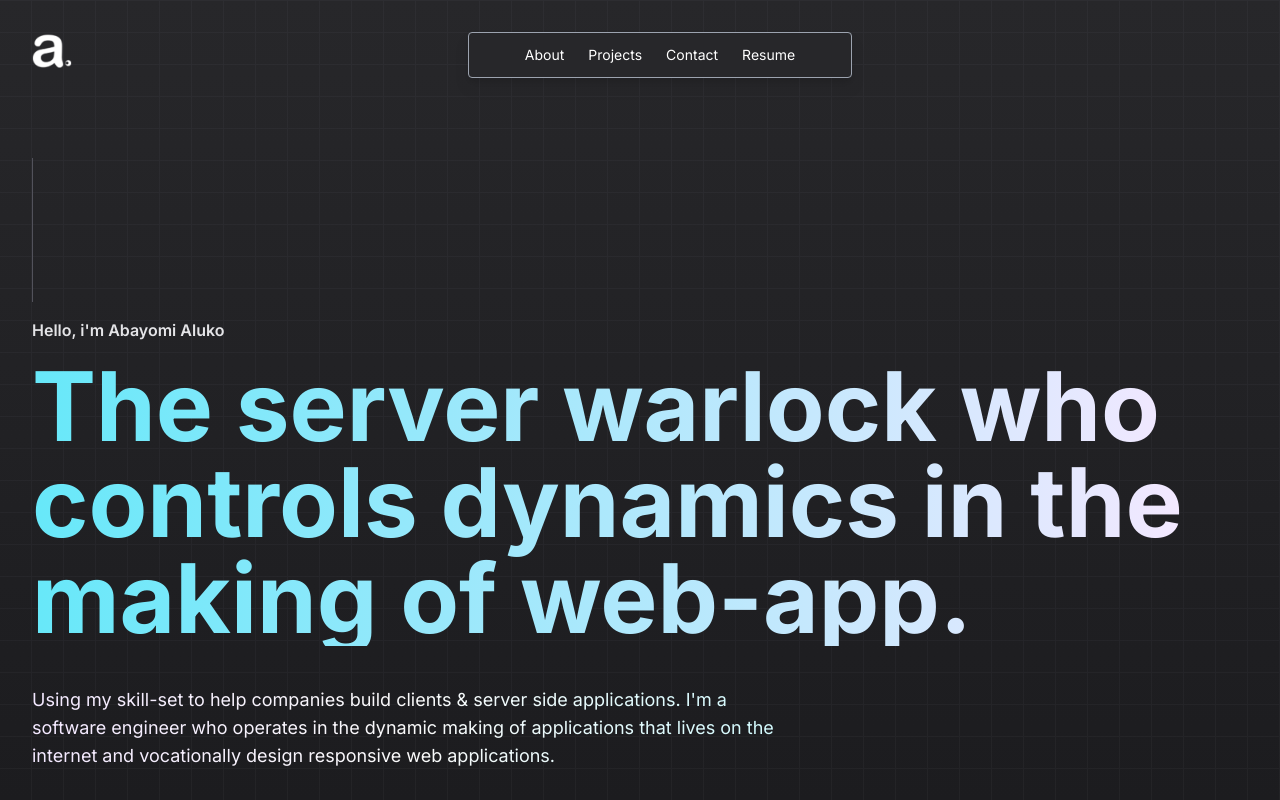
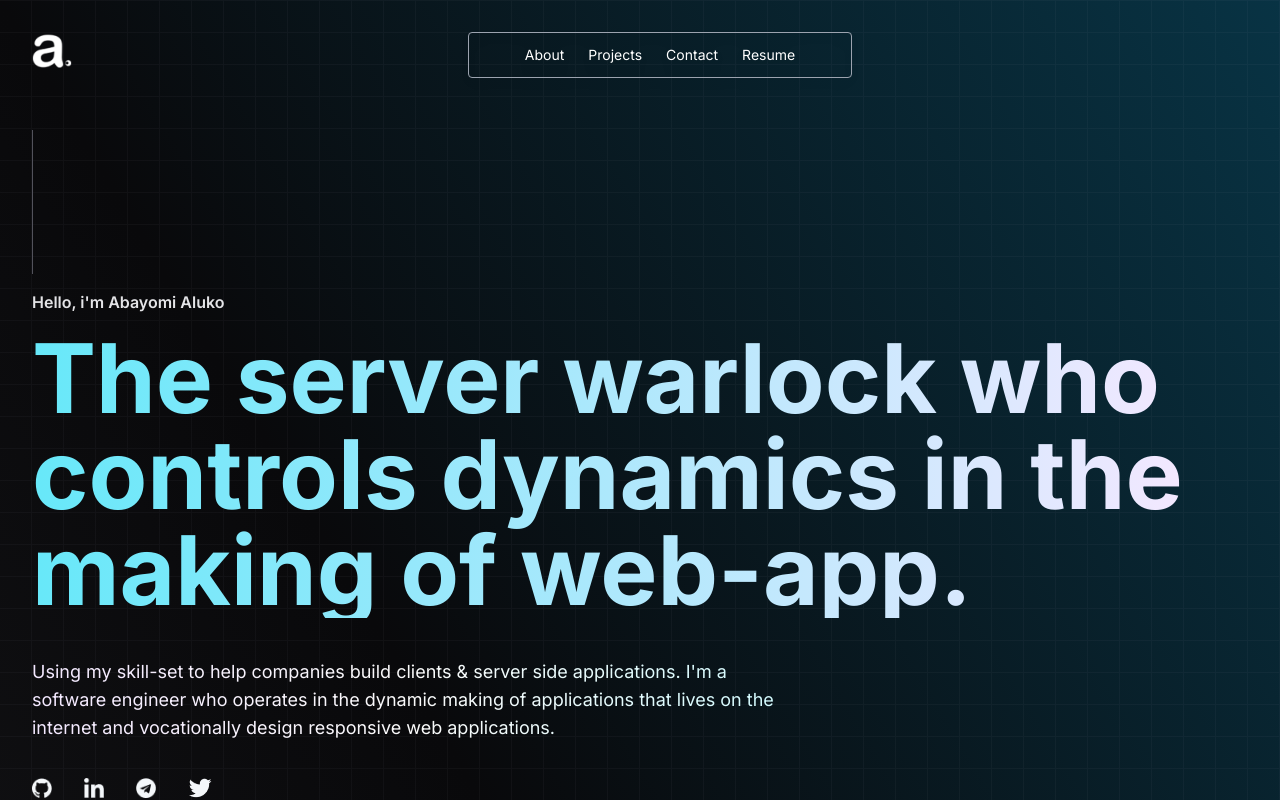
Before and after one commit to franicon/portfolio-frontend, a Vue app: page / in a window 1280 px wide. Shown: the top 800 px of the page. Built offline with nearby package versions, Linux system fonts and the light colour scheme.

Commit message:
test-deploy

```diff
--- a/index.html
+++ b/index.html
@@ -6,7 +6,7 @@
     <meta name="viewport" content="width=device-width, initial-scale=1.0">
     <title>Vite App</title>
   </head>
-  <body class="bg-gradient-to-t from-zinc-950 via-zinc-900 to-zinc-800">
+  <body class="bg-gradient-to-tr from-zinc-900 via-zinc-950 to-cyan-950">
     <div id="app"></div>
     <script type="module" src="/src/main.ts"></script>
   </body>
--- a/src/components/BannerComp.vue
+++ b/src/components/BannerComp.vue
@@ -2,7 +2,7 @@
 
 <template>
   <header>
-      <div class="py-10 max-w-6xl flex flex-col justify-center">
+      <div class="py-3 max-w-6xl flex flex-col justify-center">
         <div class="">
           <div class="md:h-36 h-16 border-l my-4 border-zinc-600"></div>
           <div class="pb-4 text-zinc-200 font-semibold">Hello, i'm Abayomi Aluko</div>
--- a/src/components/layout/main-nav.vue
+++ b/src/components/layout/main-nav.vue
@@ -47,7 +47,7 @@ function toggleMenu() {
     <div class=" flex md:flex-row hidden md:flex pb-6 text-sm">
       <div><img class="h-10" src="@/assets/images/icons/a-logo-w.png" alt="abayomi-aluko"></div>
       <div class="sm:flex-grow">
-        <div class=" mx-auto bg-zinc-800 rounded text-white w-96 p-3 drop-shadow-lg border border-gray-400 text-center ">
+        <div class=" mx-auto bg-transparent rounded text-white w-96 p-3 drop-shadow-lg border border-gray-400 text-center ">
           <RouterLink
               :class="link.active ? 'font-semibold px-3': 'px-3 hover:text-zinc-200'"
               @click="toggleActive(link)" v-for="link in url" :key="link.name" to="/">{{ link.name }}
@@ -63,7 +63,7 @@ function toggleMenu() {
       <div  class="flex justify-between w-full">
         <div ><img class="h-10" src="@/assets/images/icons/a-logo-w.png" alt="abayomi-aluko"></div>
       </div>
-      <div class="fixed bottom-0 z-50 right-0 left-0 bg-zinc-800 bg-opacity-90 rounded-t-3xl transition-all sm:w-96 w-full h-14 drop-shadow-xl">
+      <div class="fixed bottom-0 z-50 right-0 left-0 bg-zinc-900 bg-opacity-90 rounded-t-2xl border-gray-400 border-t transition-all sm:w-96 w-full h-14 drop-shadow-xl">
 
         <div class=" flex justify-center text-xs text-white text-center">
           <RouterLink
```
Also changed, not shown: 6 other files (tests, documents, lock files or other folders).
